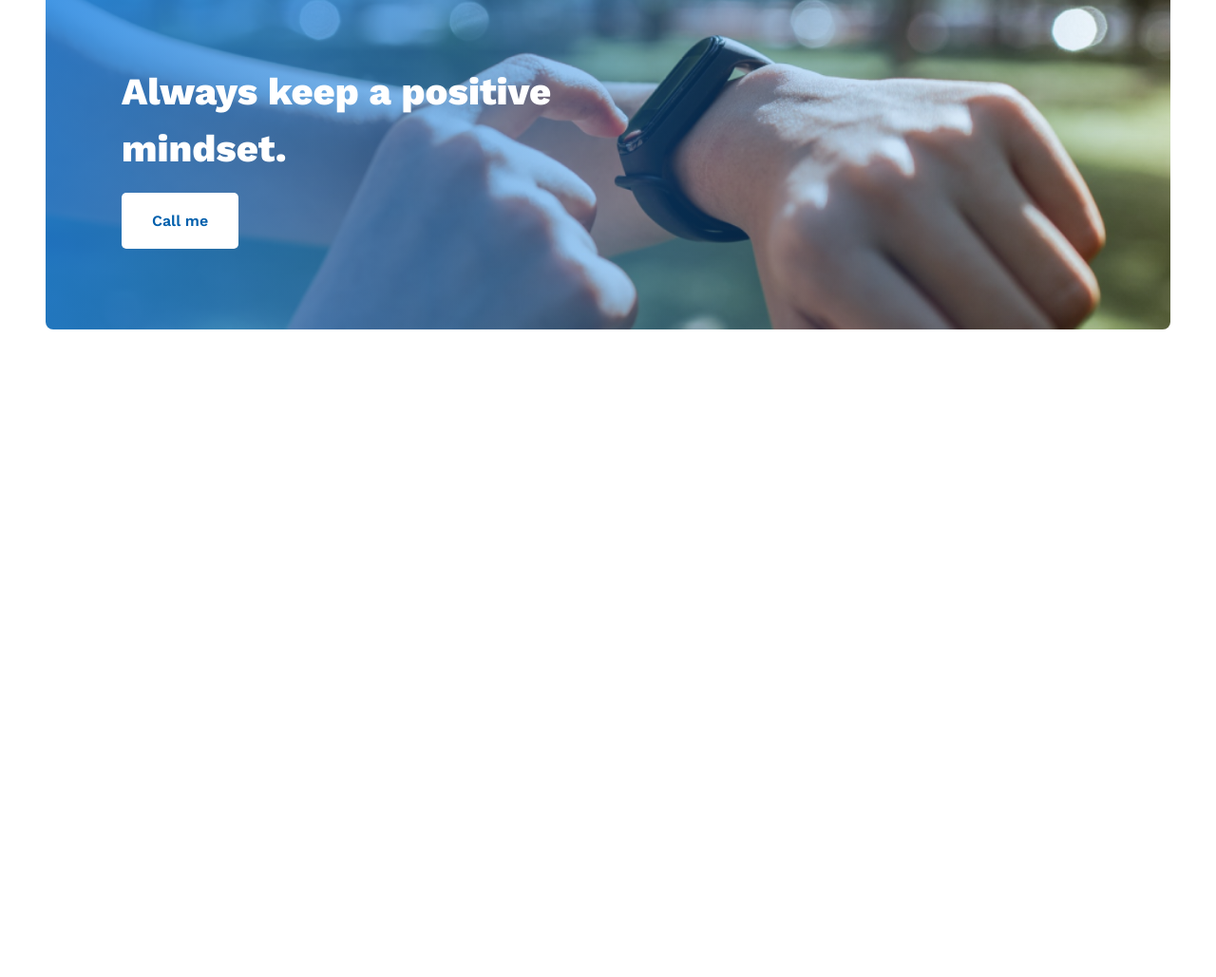
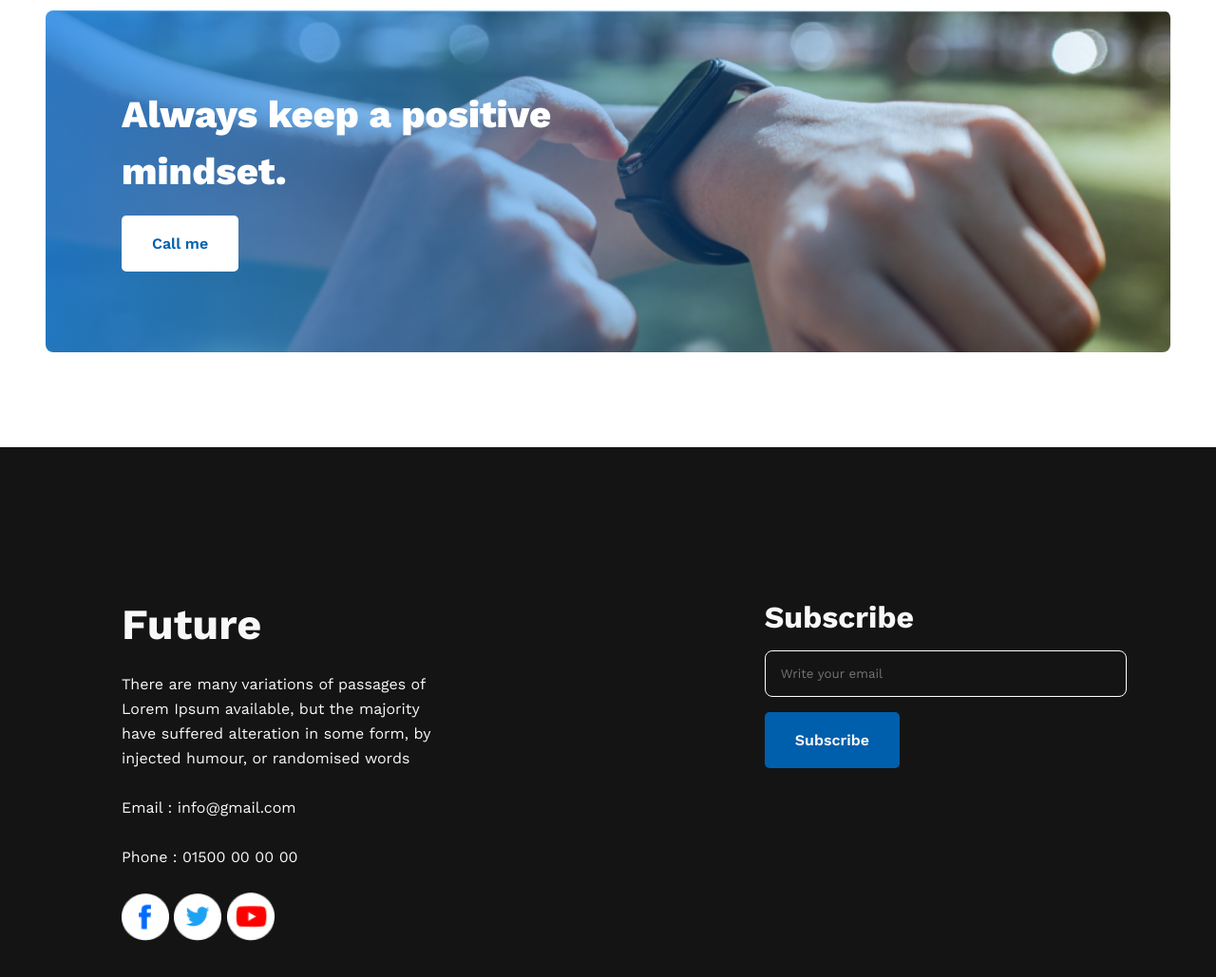
Before and after one commit to apuchandradas5568/new-year-new-me, a plain HTML site: page index.html in a window 1280 px wide. Shown: the part 2171-3200 px from the top of the page at 95% size. Before the commit the page ends 2618 px from the top, so only its background shows below. Drawn offline with nearby package versions, Linux system fonts and the light colour scheme.

Commit message:
added footer part completed sample 3 but without responsiveness

```diff
--- a/assets/styles/styles.css
+++ b/assets/styles/styles.css
@@ -141,9 +141,6 @@ header .container .banner_desc .btn {
     font-weight: 700;
 }
 
-.my_plans .plan_boxes p {
-    margin-top: 0;
-}
 
 
 /* call me section */
@@ -173,3 +170,63 @@ header .container .banner_desc .btn {
 .callme .container .btn {
     color: #005FAC;
 }
+
+
+/* footer section */
+
+footer{
+    background: #151414;
+    padding: 10rem 0;
+}
+footer .container{
+    display: flex;
+    justify-content: space-between;
+    gap: 2rem;
+}
+
+footer .container > div{
+    flex: .35;
+}
+
+footer .container h2{
+    color: #F8F8F8;
+font-size: 45px;
+font-weight: 700;
+}
+footer .container p{
+    color: #F8F8F8;
+    font-weight: 400;
+}
+footer .container p br{
+    margin: .5rem 0;
+}
+footer .container .icon_box{
+
+}
+footer .container .icon_box .icon_img{
+    /* display: flex;
+    justify-content: space-evenly;
+    align-items: center; */
+}
+footer .container .icon_box .icon_img img{
+    width: 50px;
+}
+footer .container h3{
+    font-size: 2rem;
+    color: #F8F8F8;
+    margin-bottom: 1rem;
+}
+footer .container input{
+    width: 100%;
+    padding: 1rem;
+    outline: none;
+    border: 1px solid #fff;
+    background: transparent;
+    display: block;
+    margin-bottom: 1rem;
+    border-radius: .5rem;
+}
+footer .container button{
+    background: #005FAC;
+    color: #F8F8F8;
+}
--- a/index.html
+++ b/index.html
@@ -1,5 +1,6 @@
 <!DOCTYPE html>
 <html lang="en">
+
 <head>
     <meta charset="UTF-8">
     <meta name="viewport" content="width=device-width, initial-scale=1.0">
@@ -7,13 +8,15 @@
     <script src="https://kit.fontawesome.com/292ffbae93.js" crossorigin="anonymous"></script>
     <link rel="stylesheet" href="./assets/styles/styles.css">
 </head>
+
 <body>
     <header>
         <div class="container">
             <div></div>
             <div class="banner_desc">
                 <h1>All Thinks Are Possible If You believe</h1>
-                <p>There are many variations of passages of Lorem Ipsum available, but the majority have suffered alteration in some form, by injected humour, or randomised words</p>
+                <p>There are many variations of passages of Lorem Ipsum available, but the majority have suffered
+                    alteration in some form, by injected humour, or randomised words</p>
                 <button class="btn">Contact</button>
             </div>
         </div>
@@ -25,7 +28,8 @@
             </div>
             <div class="failure_info">
                 <h2>My failures of previous year</h2>
-                    <p>Contrary to popular belief, Lorem Ipsum is not simply random text. It has roots in a piece of classical Latin literature from 45 BC, making it over 2000 years old. Richard McClintock.</p>
+                <p>Contrary to popular belief, Lorem Ipsum is not simply random text. It has roots in a piece of
+                    classical Latin literature from 45 BC, making it over 2000 years old. Richard McClintock.</p>
                 <ul>
                     <li><i class="fa-solid fa-right-to-bracket"></i>Contrary to popular belief</li>
                     <li><i class="fa-solid fa-right-to-bracket"></i>Contrary to popular belief, its not simple</li>
@@ -74,7 +78,33 @@
 
     </main>
     <footer>
-
+        <div class="container">
+            <div>
+                <h2>Future</h2>
+                <p>There are many variations of passages of Lorem Ipsum available, but the majority have suffered
+                    alteration in some form, by injected humour, or randomised words
+                    <br>
+                    <br>
+                    Email : info@gmail.com
+                    <br><br>
+                    Phone : 01500 00 00 00
+                </p>
+                <div class="icon_box">
+                    <a href="#" class="icon_img">
+                        <img src="./assets/images/icons/fb.png" alt="Facebook"></a>
+                    <a href="#" class="icon_img">
+                        <img src="./assets/images/icons/twitter.png" alt="twitter"></a>
+                    <a href="#" class="icon_img">
+                        <img src="./assets/images/icons/youtube.png" alt="youtube"></a>
+                </div>
+            </div>
+            <div>
+                <h3>Subscribe</h3>
+                <input type="email" name="" id="" placeholder="Write your email">
+                <button class="btn">Subscribe</button>
+            </div>
+        </div>
     </footer>
 </body>
+
 </html>
```
Lines whose indentation alone changed are shown as unchanged.
